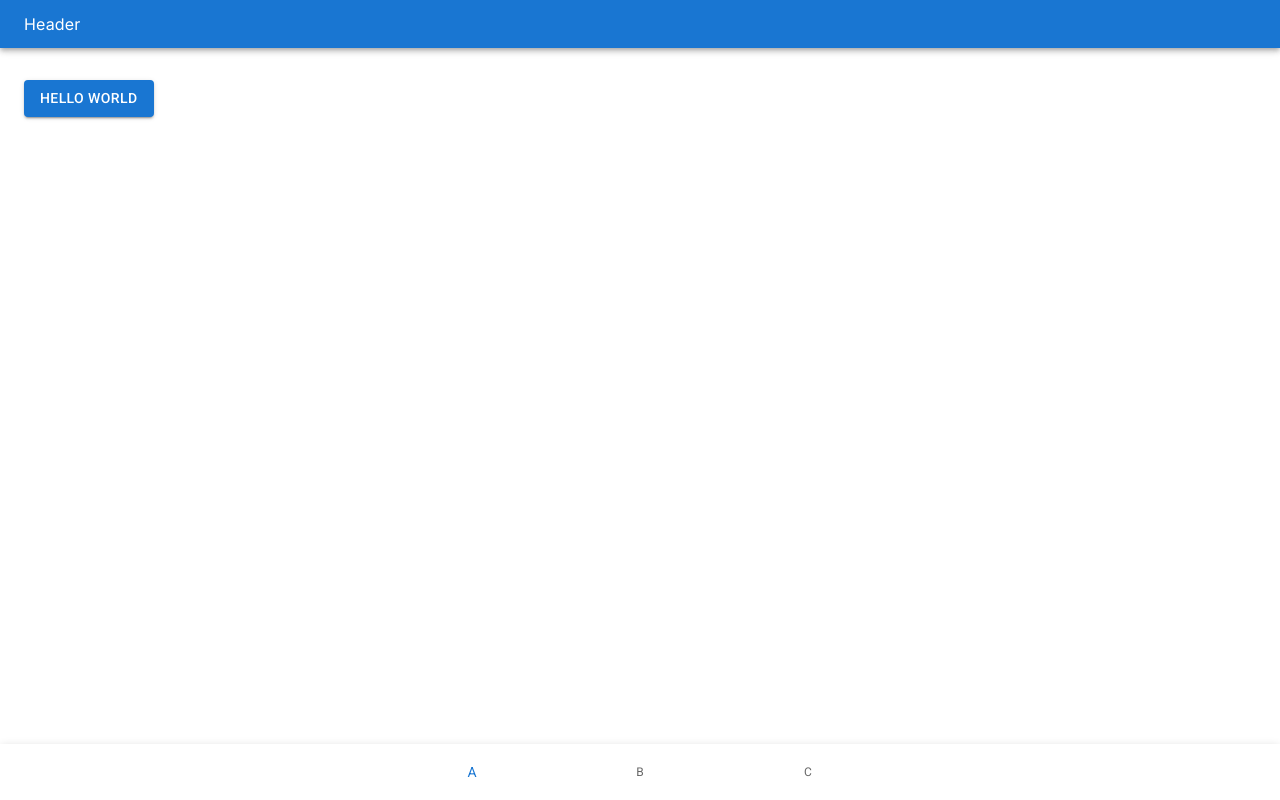
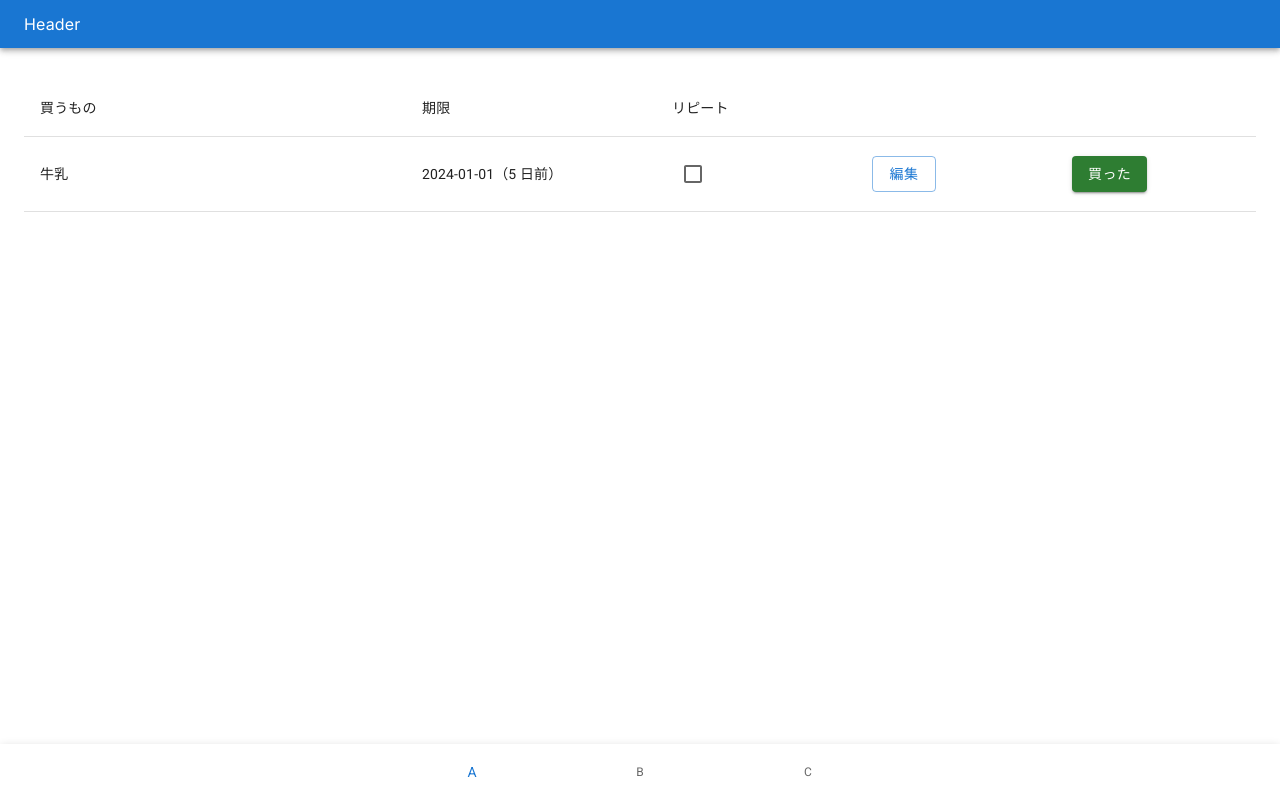
Before and after one commit to tee-talog/repeatable-task-list, a Next.js app: page / in a window 1280 px wide. Built offline with nearby package versions, Linux system fonts and the light colour scheme.

Commit message:
show list view

```diff
--- a/src/app/page.tsx
+++ b/src/app/page.tsx
@@ -1,12 +1,52 @@
-import Box from "@mui/material/Box"
-import Button from "@mui/material/Button"
+import { CheckBox } from "@mui/icons-material"
+import {
+  Box,
+  Button,
+  Checkbox,
+  Table,
+  TableBody,
+  TableCell,
+  TableContainer,
+  TableHead,
+  TableRow,
+} from "@mui/material"
 import Container from "@mui/material/Container"
 
 export default function Home() {
   return (
     <Container maxWidth="xl">
       <Box>
-        <Button variant="contained">Hello world</Button>
+        <TableContainer>
+          <Table stickyHeader>
+            <TableHead>
+              <TableRow>
+                <TableCell>買うもの</TableCell>
+                <TableCell sx={{ width: "250px" }}>期限</TableCell>
+                <TableCell sx={{ width: "200px" }}>リピート</TableCell>
+                <TableCell sx={{ width: "200px" }}></TableCell>
+                <TableCell sx={{ width: "200px" }}></TableCell>
+              </TableRow>
+            </TableHead>
+
+            <TableBody>
+              <TableRow hover>
+                <TableCell>牛乳</TableCell>
+                <TableCell>2024-01-01（5 日前）</TableCell>
+                <TableCell>
+                  <Checkbox inputProps={{ "aria-label": "リピート" }} />
+                </TableCell>
+                <TableCell>
+                  <Button variant="outlined">編集</Button>
+                </TableCell>
+                <TableCell>
+                  <Button variant="contained" color="success">
+                    買った
+                  </Button>
+                </TableCell>
+              </TableRow>
+            </TableBody>
+          </Table>
+        </TableContainer>
       </Box>
     </Container>
   )
```
